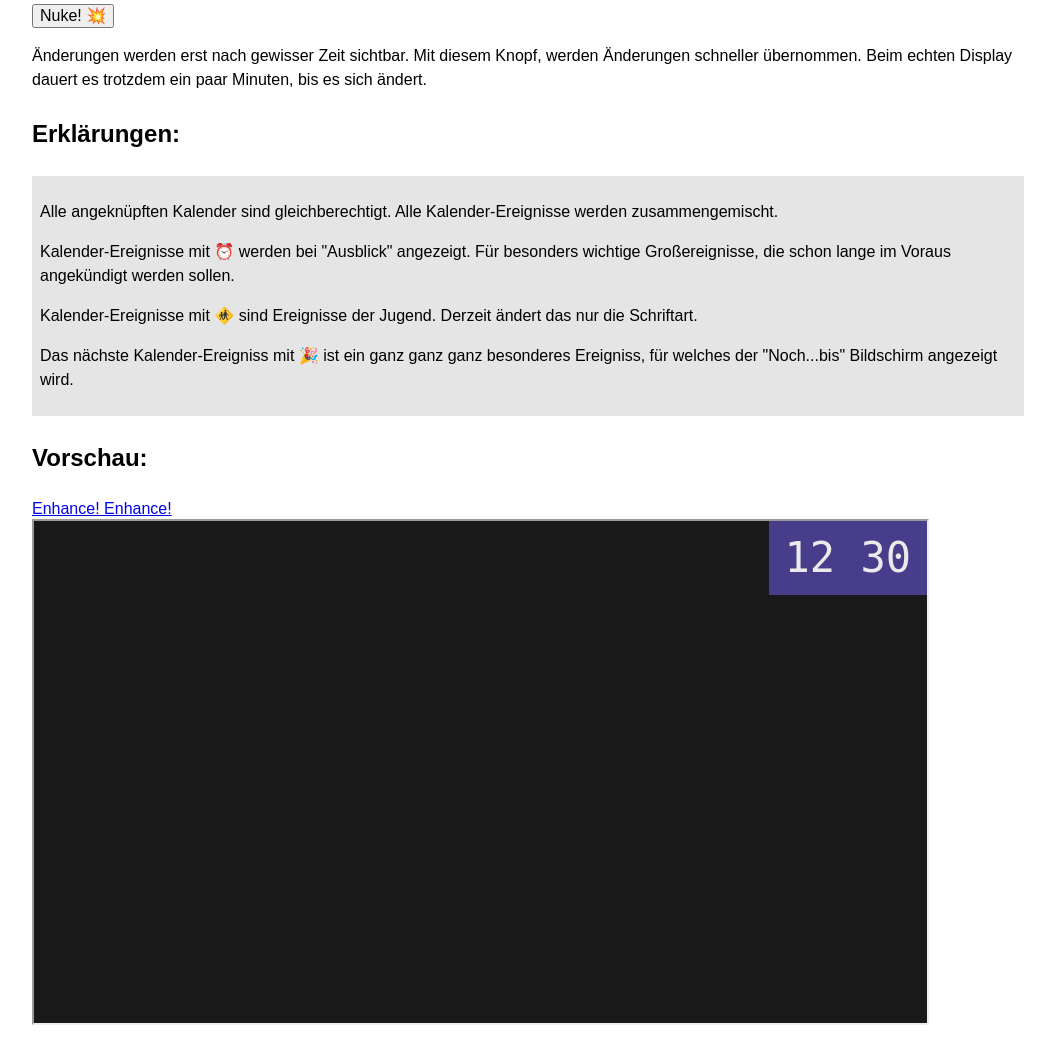
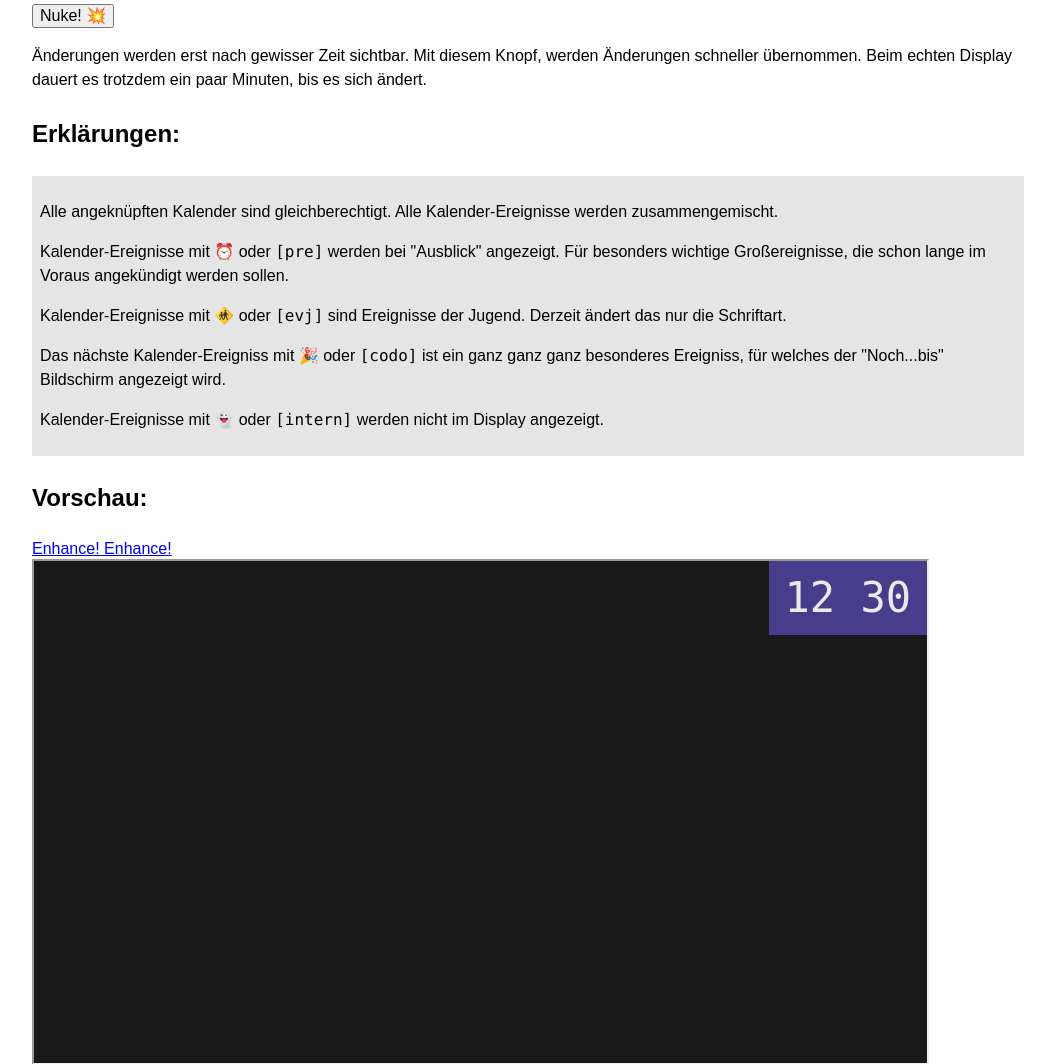
Before and after one commit to rincewind/kioskbackend, a Django app: page /wartungsklappe/ in a window 1280 px wide. Shown: the part 733-1797 px from the top of the page, without its empty margins (112-1167 px from the left). Before the commit the page ends 1758 px from the top, so only its background shows below. Run offline with Django 4.2, Linux system fonts and the light colour scheme; a user stored in the database is signed in; tables that the repository leaves empty hold one stand-in row (values such as "Sample post"); some libraries are stand-ins or nearby versions.

Commit message:
internal events supported

```diff
--- a/display/templates/display/wartungsklappe.html
+++ b/display/templates/display/wartungsklappe.html
@@ -100,13 +100,16 @@
         Alle angeknüpften Kalender sind gleichberechtigt. Alle Kalender-Ereignisse werden zusammengemischt.
     </p>
     <p class="lh-copy">
-        Kalender-Ereignisse mit ⏰ werden bei "Ausblick" angezeigt. Für besonders wichtige Großereignisse, die schon lange im Voraus angekündigt werden sollen.
+        Kalender-Ereignisse mit ⏰ oder <code>[pre]</code> werden bei "Ausblick" angezeigt. Für besonders wichtige Großereignisse, die schon lange im Voraus angekündigt werden sollen.
     </p>
     <p class="lh-copy">
-        Kalender-Ereignisse mit 🚸 sind Ereignisse der Jugend. Derzeit ändert das nur die Schriftart.
+        Kalender-Ereignisse mit 🚸 oder <code>[evj]</code> sind Ereignisse der Jugend. Derzeit ändert das nur die Schriftart.
     </p>
     <p class="lh-copy">
-        Das nächste Kalender-Ereigniss mit 🎉 ist ein ganz ganz ganz besonderes Ereigniss, für welches der "Noch...bis" Bildschirm angezeigt wird.
+        Das nächste Kalender-Ereigniss mit 🎉 oder <code>[codo]</code> ist ein ganz ganz ganz besonderes Ereigniss, für welches der "Noch...bis" Bildschirm angezeigt wird.
+    </p>
+    <p class="lh-copy">
+        Kalender-Ereignisse mit 👻 oder <code>[intern]</code> werden nicht im Display angezeigt.
     </p>
     </div>
 
--- a/display/views.py
+++ b/display/views.py
@@ -264,10 +264,21 @@ def load_events(calcfg):
         summary = event.get("summary", "")
 
         is_preview_event = "⏰" in summary
-        is_sepecial_event = "🎉" in summary
+        is_special_event = "🎉" in summary
         is_jugend = "🚸" in summary
+        is_hidden = "👻" in summary
+
+        is_preview_event |= "[pre]" in summary
+        is_special_event |= "[codo]" in summary
+        is_jugend |= "[evj]" in summary
+        is_hidden |= "[intern]" in summary
 
         summary = summary.replace("⏰", "").replace("🎉", "").replace("🚸", "")
+        summary = summary.replace("[pre]", "").replace("[codo]", "").replace("[evj]", "").replace("[intern]", "")
+
+        if is_hidden:
+            continue
+
 
         try:
             summary, room = massage_kalendereintrag(summary)
@@ -312,7 +323,7 @@ def load_events(calcfg):
         ):
             preview_events.append(data)
 
-        if is_sepecial_event and not special_event:
+        if is_special_event and not special_event:
             special_event = data
 
     return (today_events, next_event, current_event, next_events, preview_events, special_event)
```
